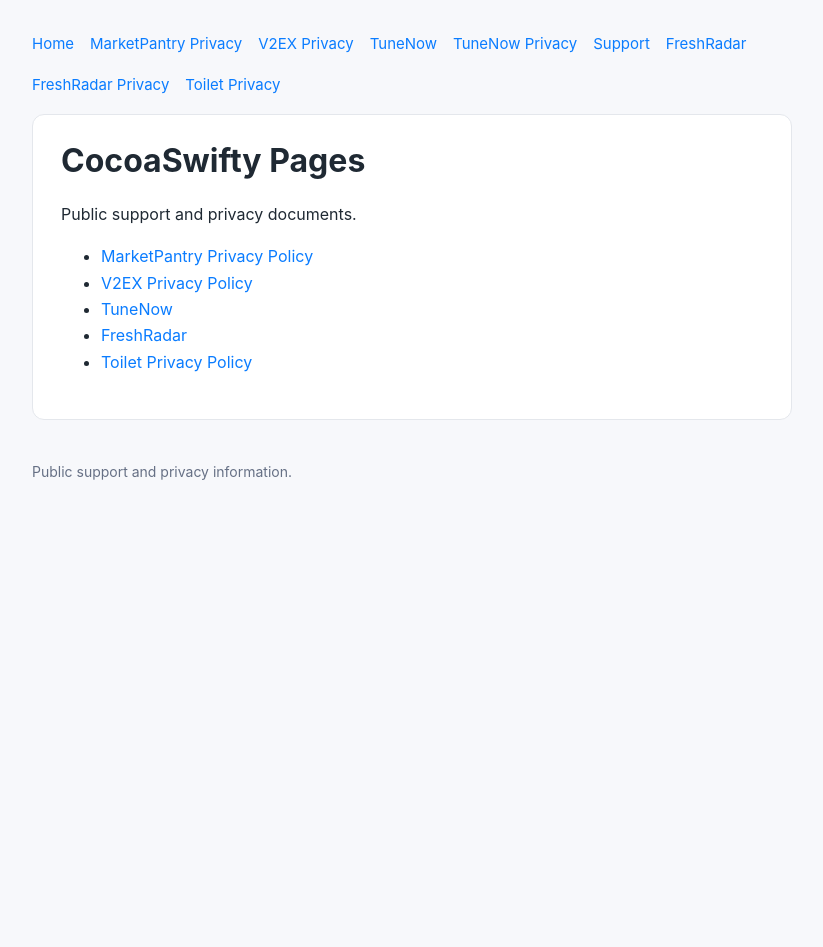
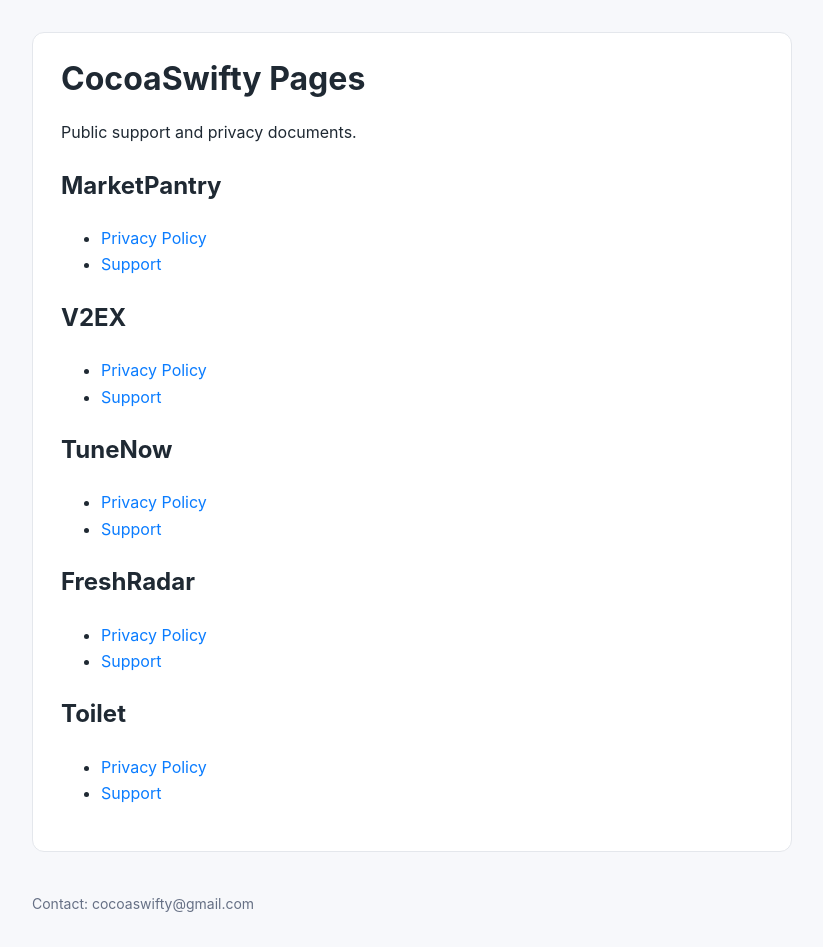
Before and after one commit to cocoaswifty/Pages, a Jekyll site: the page built from index.md, in a window 1280 px wide. Shown: the whole page, without its empty margins (228-1051 px from the left). Built offline with Jekyll 4.4.1, drawn with Linux system fonts in a browser that asks for light colours; before the commit the page ends 900 px from its top, so only the background shows below that.

Commit message:
update support.md

```diff
--- a/_layouts/default.html
+++ b/_layouts/default.html
@@ -37,25 +37,14 @@
       background: var(--bg);
     }
 
-    header,
     main,
     footer {
       width: min(760px, calc(100% - 32px));
       margin: 0 auto;
     }
 
-    header {
-      padding: 32px 0 16px;
-    }
-
-    nav {
-      display: flex;
-      gap: 16px;
-      flex-wrap: wrap;
-      font-size: 15px;
-    }
-
     main {
+      margin-top: 32px;
       margin-bottom: 40px;
       padding: 28px;
       border: 1px solid var(--border);
@@ -91,24 +80,11 @@
   </style>
 </head>
 <body>
-  <header>
-    <nav aria-label="Main navigation">
-      <a href="{{ '/' | relative_url }}">Home</a>
-      <a href="{{ '/MarketPantry/privacy-policy/' | relative_url }}">MarketPantry Privacy</a>
-      <a href="{{ '/V2EX/privacy-policy/' | relative_url }}">V2EX Privacy</a>
-      <a href="{{ '/TuneNow/' | relative_url }}">TuneNow</a>
-      <a href="{{ '/TuneNow/privacy-policy/' | relative_url }}">TuneNow Privacy</a>
-      <a href="{{ '/TuneNow/support/' | relative_url }}">Support</a>
-      <a href="{{ '/FreshRadar/' | relative_url }}">FreshRadar</a>
-      <a href="{{ '/FreshRadar/privacy-policy/' | relative_url }}">FreshRadar Privacy</a>
-      <a href="{{ '/Toilet/privacy-policy/' | relative_url }}">Toilet Privacy</a>
-    </nav>
-  </header>
   <main>
     {{ content }}
   </main>
   <footer>
-    Public support and privacy information.
+    Contact: cocoaswifty@gmail.com
   </footer>
 </body>
 </html>
--- a/index.md
+++ b/index.md
@@ -8,8 +8,27 @@ permalink: /
 
 Public support and privacy documents.
 
-- [MarketPantry Privacy Policy]({{ '/MarketPantry/privacy-policy/' | relative_url }})
-- [V2EX Privacy Policy]({{ '/V2EX/privacy-policy/' | relative_url }})
-- [TuneNow]({{ '/TuneNow/' | relative_url }})
-- [FreshRadar]({{ '/FreshRadar/' | relative_url }})
-- [Toilet Privacy Policy]({{ '/Toilet/privacy-policy/' | relative_url }})
+## MarketPantry
+
+- [Privacy Policy]({{ '/MarketPantry/privacy-policy/' | relative_url }})
+- [Support]({{ '/MarketPantry/support/' | relative_url }})
+
+## V2EX
+
+- [Privacy Policy]({{ '/V2EX/privacy-policy/' | relative_url }})
+- [Support]({{ '/V2EX/support/' | relative_url }})
+
+## TuneNow
+
+- [Privacy Policy]({{ '/TuneNow/privacy-policy/' | relative_url }})
+- [Support]({{ '/TuneNow/support/' | relative_url }})
+
+## FreshRadar
+
+- [Privacy Policy]({{ '/FreshRadar/privacy-policy/' | relative_url }})
+- [Support]({{ '/FreshRadar/support/' | relative_url }})
+
+## Toilet
+
+- [Privacy Policy]({{ '/Toilet/privacy-policy/' | relative_url }})
+- [Support]({{ '/Toilet/support/' | relative_url }})
```
Also changed, not shown: FreshRadar/index.md (+1 -0 lines), FreshRadar/support.md (added, +29 -0 lines), MarketPantry/support.md (added, +29 -0 lines), Toilet/support.md (added, +29 -0 lines), V2EX/support.md (added, +29 -0 lines), README.md.
